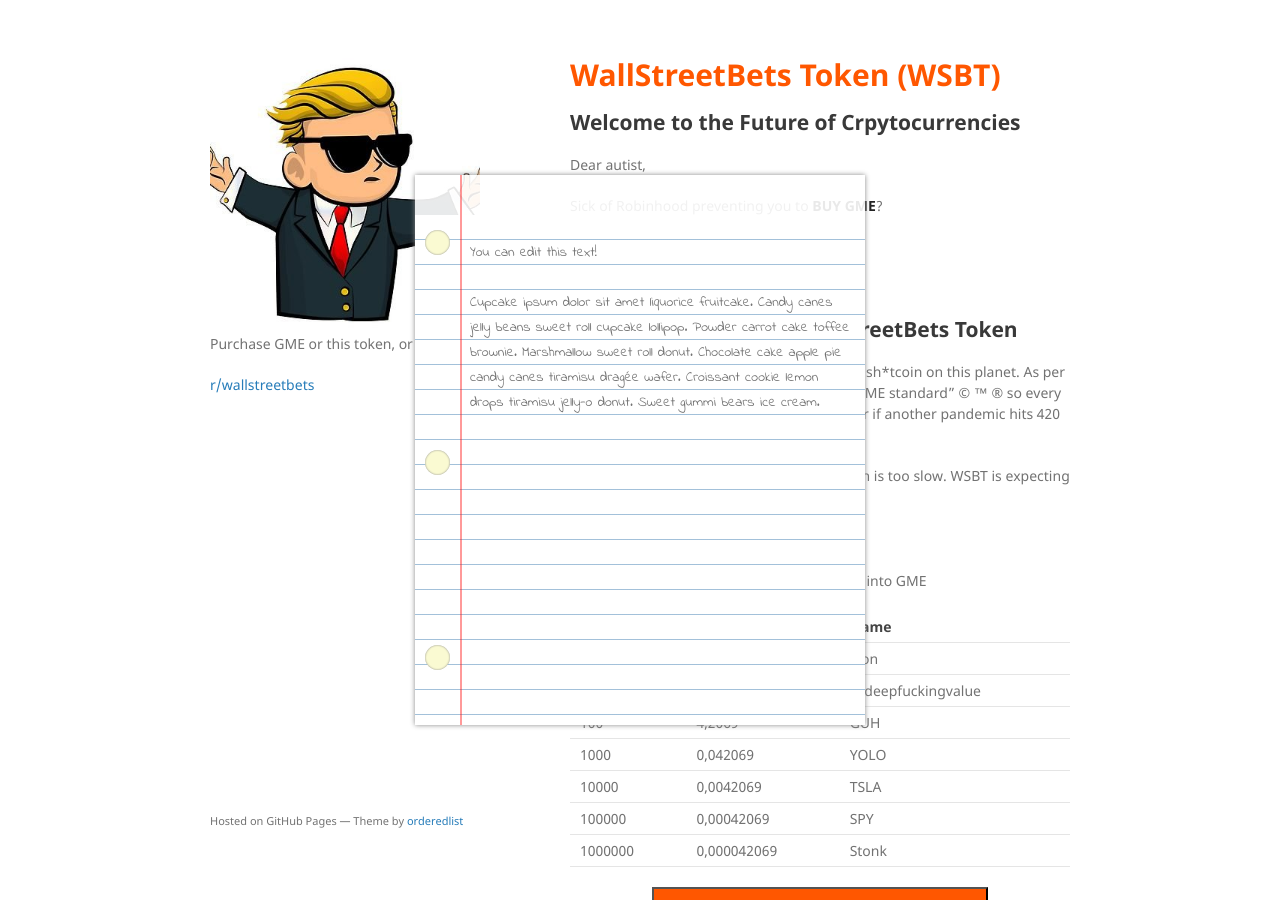
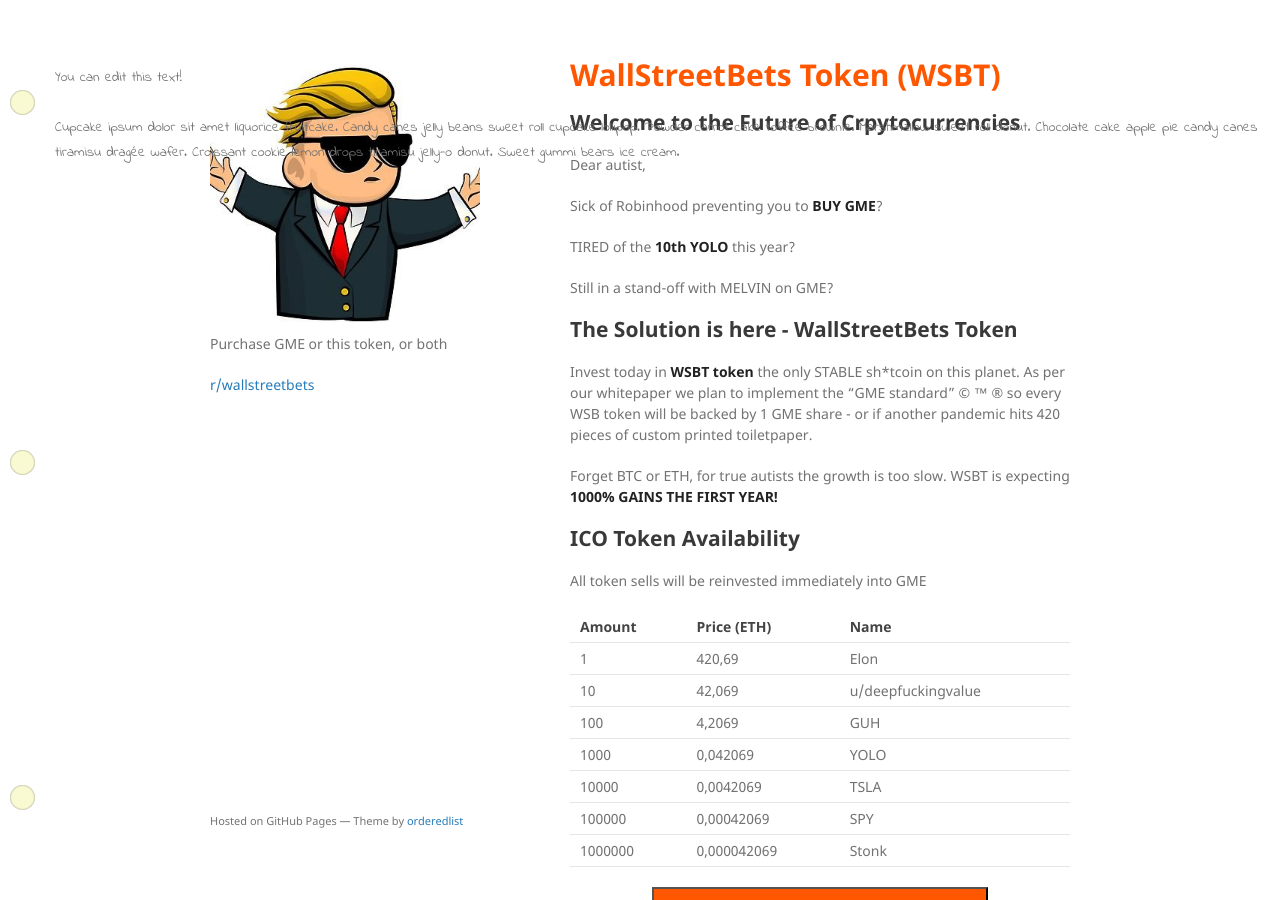
Before and after one commit to wallstreetbetstoken/wallstreetbetstoken.github.io, a Jekyll site: the page built from index.md, in a window 1280 px wide and 900 px high. Built offline with Jekyll 4.4.1, drawn with Linux system fonts in a browser that asks for light colours; our own code applies the rules of GitHub Pages for plain Markdown files.

Commit message:
Update style.scss

```diff
--- a/assets/css/style.scss
+++ b/assets/css/style.scss
@@ -14,13 +14,8 @@ button {
 }
 
 .paper {
-  position: absolute;
-  height: 550px;
-  width: 450px;
   background: rgba(255,255,255,0.9);
-  margin: -275px -225px;
-  left: 50%;
-  top: 50%;
+
   box-shadow: 0px 0px 5px 0px #888;
 }
 .paper::before {
```
